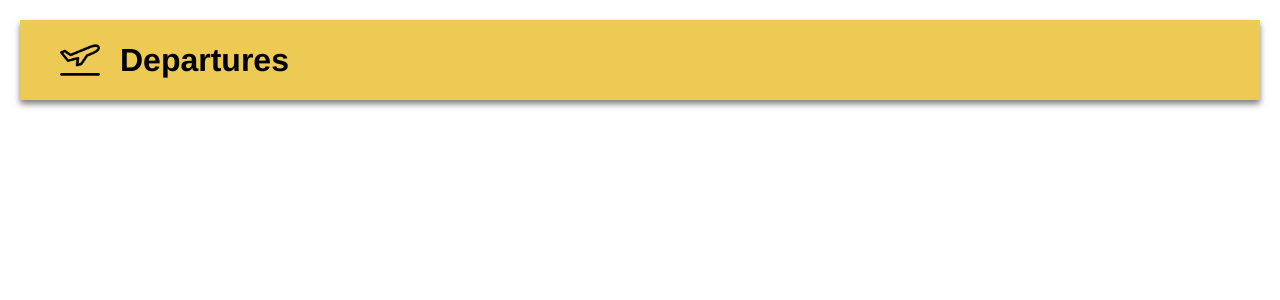
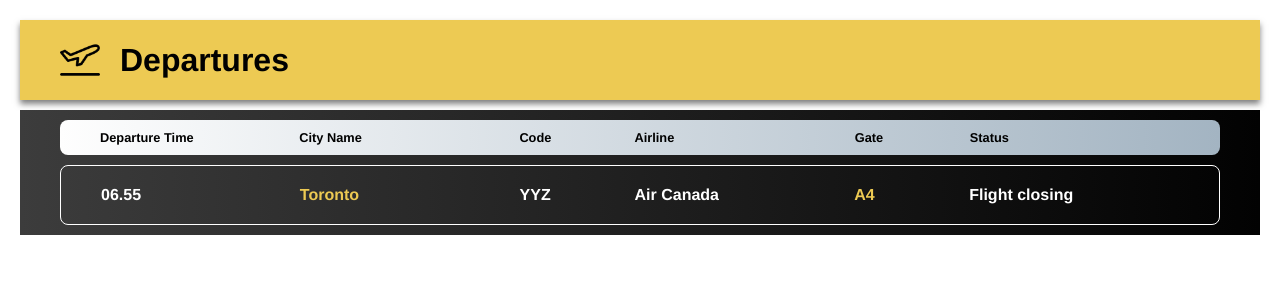
Before and after one commit to erinmacfarlane99/flight-departures-board, a Nuxt app: page / in a window 1280 px wide. Shown: the top 300 px of the page. Built offline with nearby package versions, Linux system fonts and the light colour scheme.

Commit message:
feat: added initial departures table styling

```diff
--- a/assets/styles/_variables.scss
+++ b/assets/styles/_variables.scss
@@ -1 +1,4 @@
 $primary-color: #EDCA53;
+
+$background-gradient: linear-gradient(to right, #3C3C3C, #020202);
+$table-header-gradient: linear-gradient(to right, #FEFEFE, #A3B4C2);
--- a/assets/styles/main.scss
+++ b/assets/styles/main.scss
@@ -9,9 +9,12 @@ html, body {
   padding: 0;
   font-family: Helvetica, Arial, sans-serif;
   font-size: 16px;
+  font-weight: 600;
+  text-align: left;
 }
 
 h1 {
   font-size: 2rem;
   margin: 0;
+  font-weight: 600;
 }
--- a/components/DeparturesHeader.vue
+++ b/components/DeparturesHeader.vue
@@ -18,9 +18,9 @@ export default {
   align-items: center;
   background-color: $primary-color;
   padding: 20px 40px;
+  margin-bottom: 10px;
   gap: 20px;
   box-shadow: 0 4px 6px rgba(0, 0, 0, 0.5);
-
 
   &__logo {
     width: auto;
--- /dev/null
+++ b/components/DeparturesTable.vue
@@ -0,0 +1,61 @@
+<template>
+  <div class="departures-table">
+    <div class="departures-table__header departures-table__row">
+      <span class="departures-table__header__item">Departure Time</span>
+      <span class="departures-table__header__item">City Name</span>
+      <span class="departures-table__header__item">Code</span>
+      <span class="departures-table__header__item">Airline</span>
+      <span class="departures-table__header__item">Gate</span>
+      <span class="departures-table__header__item">Status</span>
+    </div>
+
+    <div class="departures-table__flight departures-table__row">
+      <span class="departures-table__flight__item">06.55</span>
+      <span class="departures-table__flight__item--highlight">Toronto</span>
+      <span class="departures-table__flight__item">YYZ</span>
+      <span class="departures-table__flight__item">Air Canada</span>
+      <span class="departures-table__flight__item--highlight">A4</span>
+      <span class="departures-table__flight__item">Flight closing</span>
+    </div>
+  </div>
+</template>
+
+<script>
+ export default {
+   name: 'DeparturesTable'
+ }
+</script>
+
+<style lang="scss">
+.departures-table {
+  padding: 10px 40px;
+  background: $background-gradient;
+
+  &__header {
+    background: $table-header-gradient;
+    font-size: 0.8rem;
+    padding: 10px 40px;
+  }
+
+  &__row {
+    display: grid;
+    grid-template-columns: 0.9fr 1fr 0.5fr 1fr 0.5fr 1fr;
+    border-radius: 8px;
+    gap: 10px;
+  }
+
+  &__flight {
+    padding: 20px 40px;
+    border: 1px solid #fff;
+    margin-top: 10px;
+
+    &__item {
+      color: #fff;
+
+      &--highlight {
+        color: $primary-color;
+      }
+    }
+  }
+}
+</style>
--- a/pages/index.vue
+++ b/pages/index.vue
@@ -1,16 +1,19 @@
 <template>
   <div class="flight-departures-board">
     <DeparturesHeader />
+    <DeparturesTable />
   </div>
 </template>
 
 <script>
 import DeparturesHeader from '~/components/DeparturesHeader'
+import DeparturesTable from '~/components/DeparturesTable'
 
 export default {
   name: 'FlightDeparturesBoard',
   components: {
-    DeparturesHeader
+    DeparturesHeader,
+    DeparturesTable
   },
 }
 </script>
```
